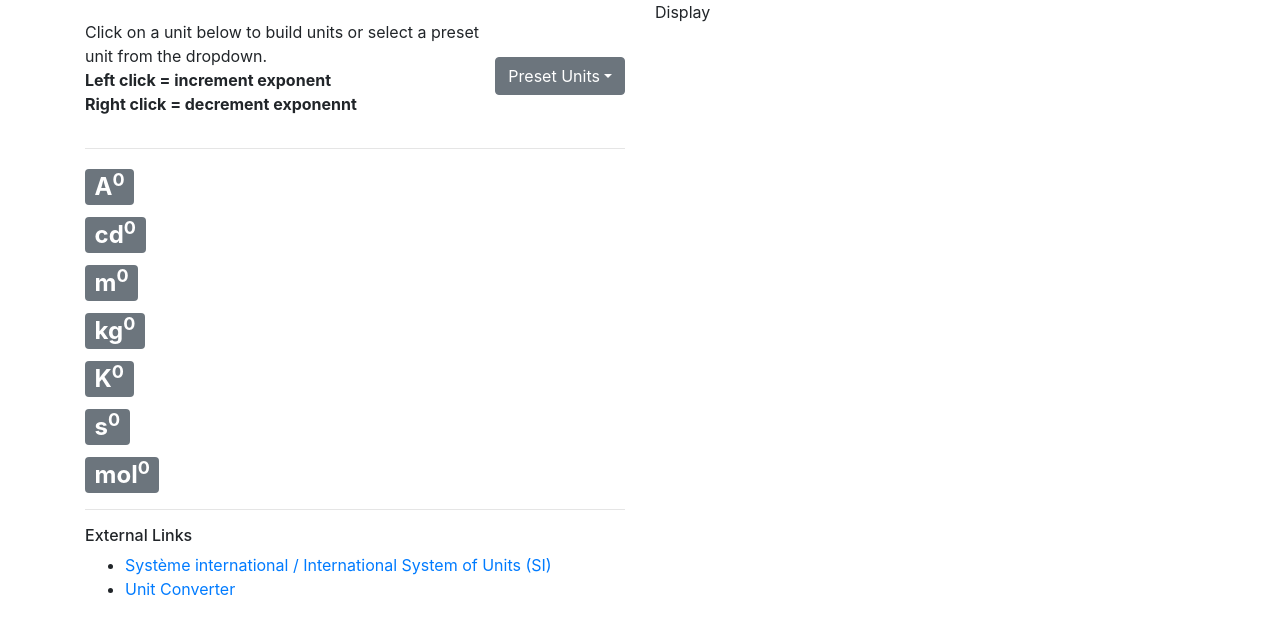
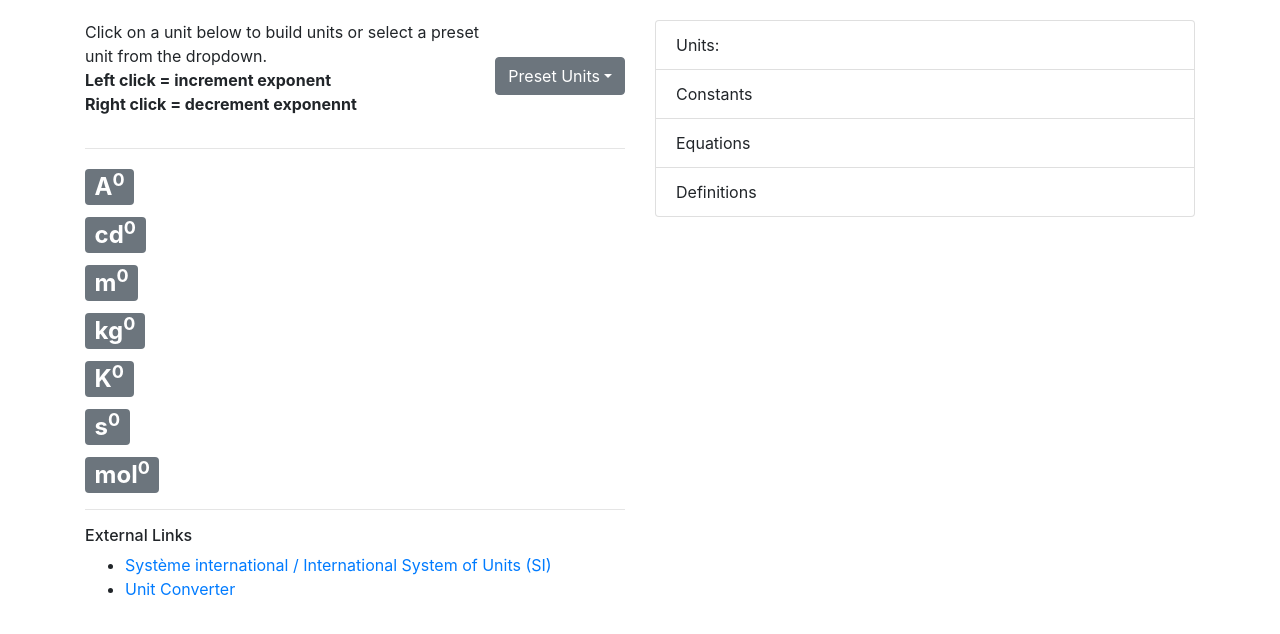
Before and after one commit to Dhvani35729/Handbook-of-Modern-Sensors, a React (Create React App) app in the folder Chapter_1/building/units-sandbox/: page / in a window 1280 px wide. Shown: the top 634 px of the page. Built offline with nearby package versions, Linux system fonts and the light colour scheme.

Commit message:
add display card and some constants

```diff
--- a/Chapter_1/building/units-sandbox/src/App.css
+++ b/Chapter_1/building/units-sandbox/src/App.css
@@ -4,6 +4,10 @@
 }
 
 .buildContainer {
+  margin-top: 20px;
+}
+
+.displayContainer {
   margin-top: 20px;
 }
 
@@ -31,3 +35,7 @@
   -ms-user-select: none;
   user-select: none;
 }
+
+.childDisplayGroup {
+  margin-top: 5px;
+}
--- a/Chapter_1/building/units-sandbox/src/App.js
+++ b/Chapter_1/building/units-sandbox/src/App.js
@@ -11,7 +11,7 @@ import {
   ListGroup,
   ListGroupItem,
 } from 'reactstrap';
-import {baseUnits, derivedUnits} from './data';
+import {baseUnits, derivedUnits, constants} from './data';
 import {strEqual} from './utilities';
 import './App.css';
 
@@ -69,6 +69,16 @@ function App () {
   function selectPresetUnit (unit) {
     setExponents (unit['baseUnits']);
     setCurrentUnit (unit['name']);
+  }
+
+  function unitsToString (baseUnits) {
+    var unitsStr = []
+    Object.keys (baseUnits).forEach (key => {
+      if (baseUnits[key] !== 0) {
+        unitsStr.push(<>{key}<sup>{baseUnits[key]}</sup></>);
+      }
+    });
+    return unitsStr;
   }
 
   return (
@@ -167,8 +177,33 @@ function App () {
             </ul>
           </div>
         </Col>
-        <Col md="6">
-          <p>Display</p>
+        <Col md="6" className="displayContainer">
+          <ListGroup>
+            <ListGroupItem>
+              Units: <br />
+              <b>{unitsToString (exponents).map(comp => comp)}</b>
+            </ListGroupItem>
+            <ListGroupItem>
+              Constants
+              {constants.map (constant => {
+                if(JSON.stringify(exponents) === JSON.stringify(constant["baseUnits"])){
+                  return (
+                    <ListGroup
+                      className="childDisplayGroup"
+                      key={constant['name']}
+                    >
+                      <ListGroupItem color="info">
+                        {constant['name'] + ' ('}{constant['valueLabel']}{')'}
+                      </ListGroupItem>
+                      <ListGroupItem>{constant['value']}</ListGroupItem>
+                    </ListGroup>
+                  );
+                }
+              })}
+            </ListGroupItem>
+            <ListGroupItem>Equations</ListGroupItem>
+            <ListGroupItem>Definitions</ListGroupItem>
+          </ListGroup>
         </Col>
       </Row>
     </Container>
--- a/Chapter_1/building/units-sandbox/src/data.js
+++ b/Chapter_1/building/units-sandbox/src/data.js
@@ -1,3 +1,5 @@
+import React from 'react';
+
 const baseUnits = [
   {
     name: 'Current',
@@ -284,4 +286,63 @@ const derivedUnits = [
   },
 ];
 
-export {baseUnits, derivedUnits};
+const constants = [
+  {
+    name: 'Speed of light in vacuum',
+    value: '299,792,458',
+    valueLabel: 'c',
+    baseUnits: {
+      A: 0,
+      cd: 0,
+      m: 1,
+      kg: 0,
+      K: 0,
+      s: -1,
+      mol: 0,
+    },
+  },
+  {
+    name: 'Gravity on Earth',
+    value: '9.81',
+    valueLabel: 'g',
+    baseUnits: {
+      A: 0,
+      cd: 0,
+      m: 1,
+      kg: 0,
+      K: 0,
+      s: -2,
+      mol: 0,
+    },
+  },
+  {
+    name: 'Gravitational Constant',
+    value: <>6.6740831 x 10<sup>-11</sup></>,
+    valueLabel: 'G',
+    baseUnits: {
+      A: 0,
+      cd: 0,
+      m: 3,
+      kg: -1,
+      K: 0,
+      s: -2,
+      mol: 0,
+    },
+  },
+  {
+    name: 'Avogadro Constant',
+    value: <>6.02214076 x 10<sup>23</sup></>,
+    valueLabel: <>N<sub>A</sub></>,
+    baseUnits: {
+      A: 0,
+      cd: 0,
+      m: 0,
+      kg: 0,
+      K: 0,
+      s: 0,
+      mol: -1,
+    },
+  },
+];
+
+export {baseUnits, derivedUnits, constants};
```
